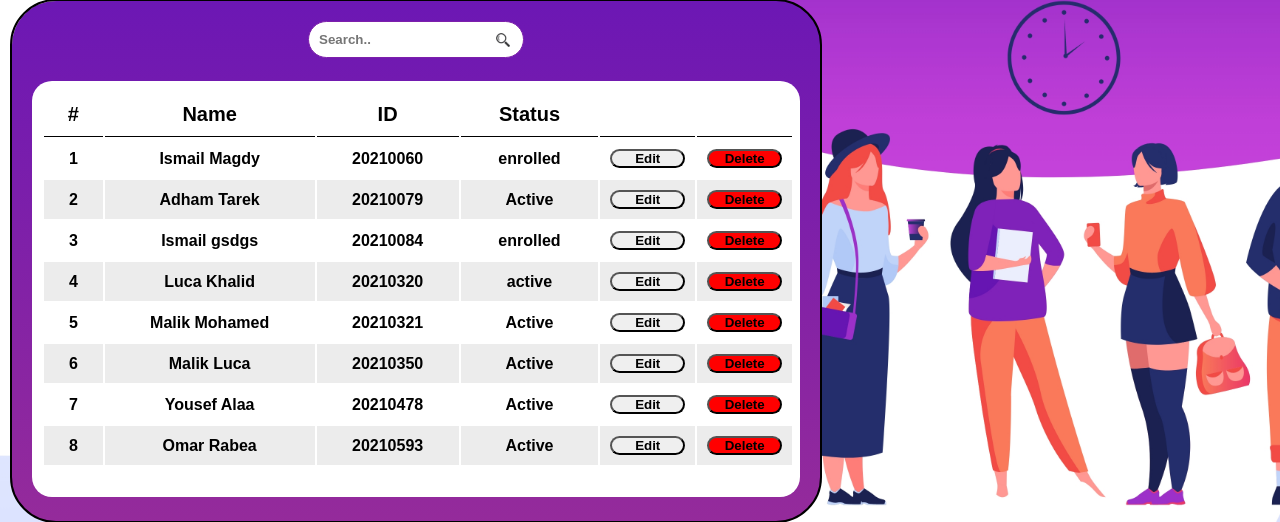
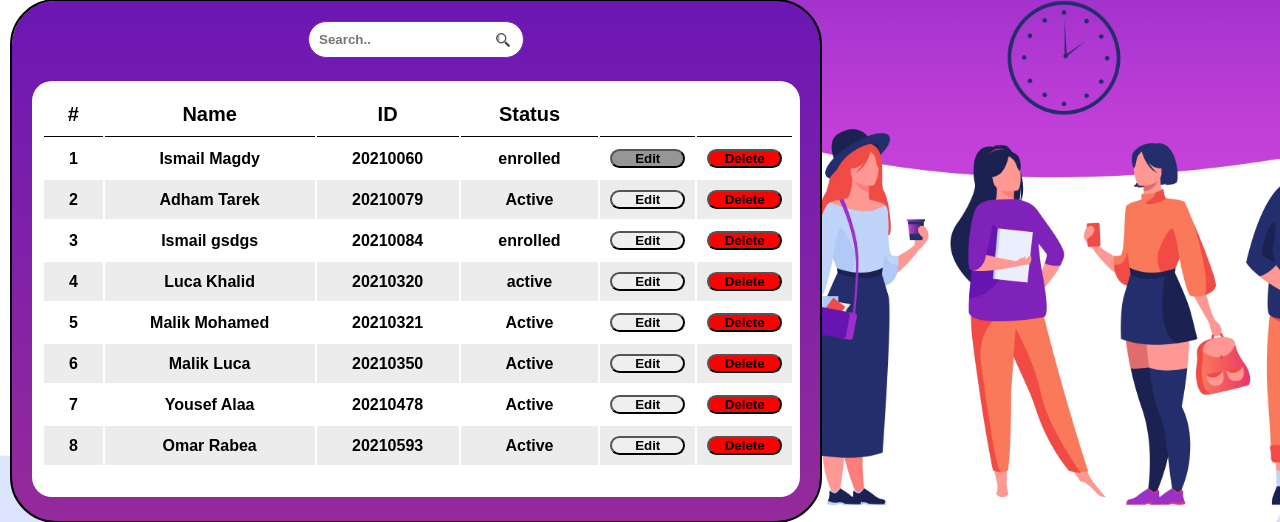
Before and after one commit to ahmed-taha1/Students-Affairs-Web-Project, a Django app: page /updateData/ in a window 1280 px wide, with the pointer over the restyled element. Shown: the part 181-703 px from the top of the page. Run offline with Django 4.2, Linux system fonts and the light colour scheme; data comes from the database, SQL or seed files in the repository; both versions use the stored data as it was after the commit.

Commit message:
"V 5.09"

```diff
--- a/Web_Project/static/css/Update.css
+++ b/Web_Project/static/css/Update.css
@@ -93,6 +93,10 @@ td > button{
     width: 75px;
     border-radius: 20px;
 
+}
+
+td > button:hover{
+    background: #969696;
 }
 .del{
     width: 75px;
@@ -398,6 +402,6 @@ label{
     background: #23239f;
 }
 
-.in:hover{
+.in > input:hover{
     background: #0d0d4e;
 }
--- a/static/css/Update.css
+++ b/static/css/Update.css
@@ -93,6 +93,10 @@ td > button{
     width: 75px;
     border-radius: 20px;
 
+}
+
+td > button:hover{
+    background: #969696;
 }
 .del{
     width: 75px;
@@ -398,6 +402,6 @@ label{
     background: #23239f;
 }
 
-.in:hover{
+.in > input:hover{
     background: #0d0d4e;
 }
```
Also changed, not shown: db.sqlite3.
